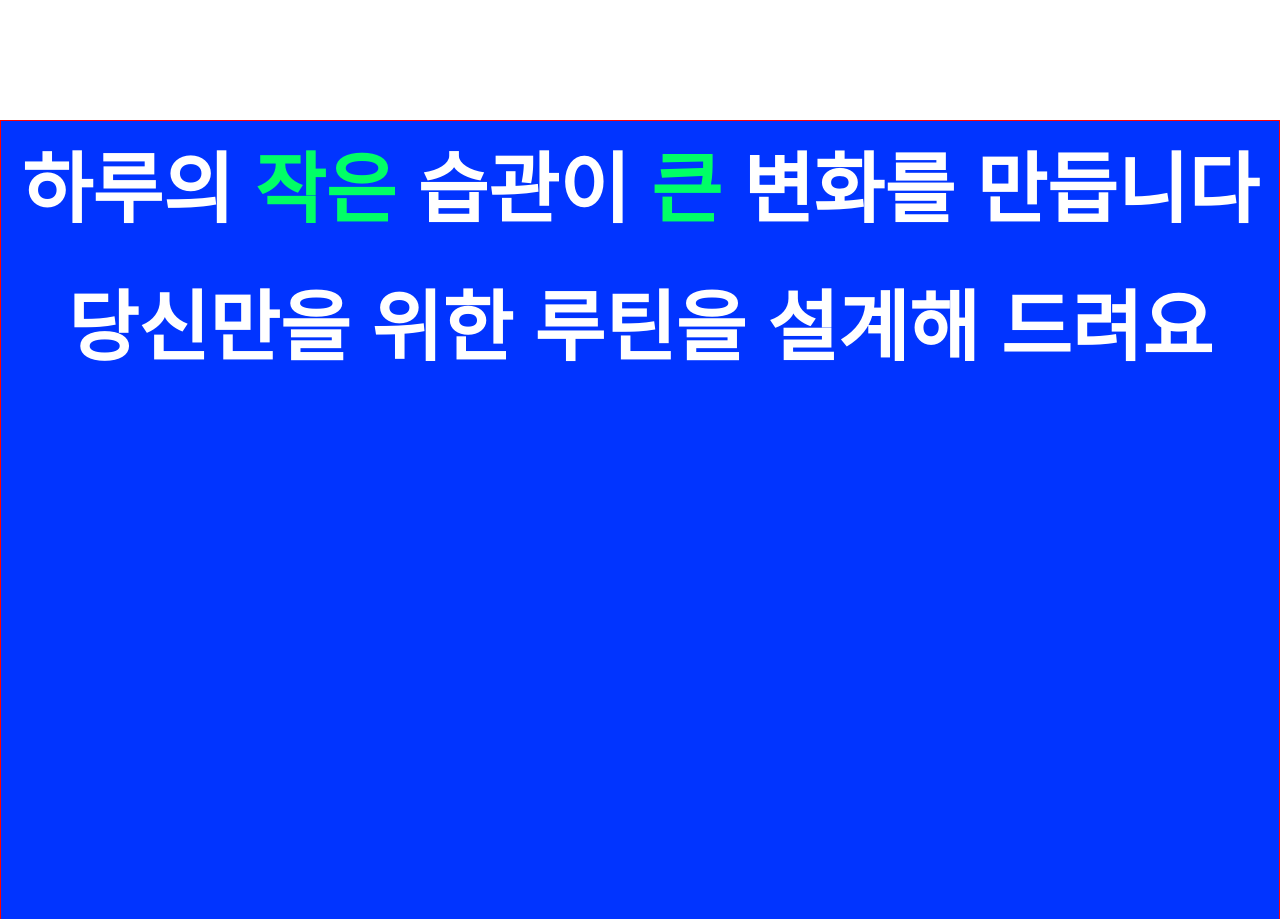
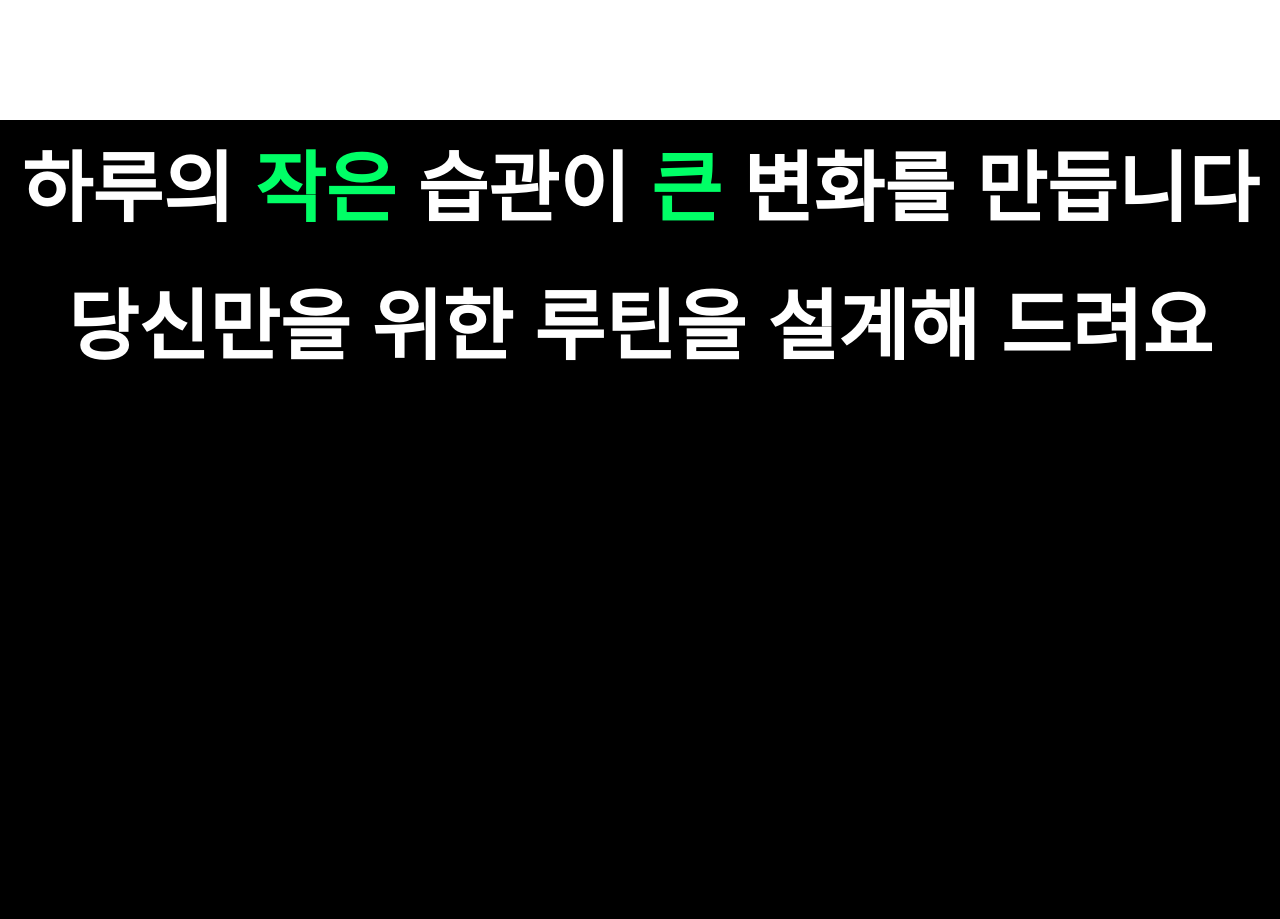
Before and after one commit to kimhyeji/uiux_jh, a plain HTML site: page index.html in a window 1280 px wide. Shown: the part 2280-3199 px from the top of the page. Drawn offline with nearby package versions, Linux system fonts and the light colour scheme; animation ran at ten frames a second.

Commit message:
공사중 2

```diff
--- a/index.html
+++ b/index.html
@@ -5,6 +5,10 @@
     <meta name="viewport" content="width=device-width, initial-scale=1.0" />
     <title>LOOPYIT 브랜드 소개</title>
     <link rel="stylesheet" href="style.css" />
+    <!-- 제이쿼리 -->
+    <script src="https://cdnjs.cloudflare.com/ajax/libs/jquery/3.7.1/jquery.min.js"></script>
+
+    <!-- aos animation -->
     <link href="https://unpkg.com/aos@2.3.1/dist/aos.css" rel="stylesheet" />
     <script src="https://unpkg.com/aos@2.3.1/dist/aos.js"></script>
   </head>
@@ -72,7 +76,7 @@
     <!-- ✅ 마우스 트레일 효과 -->
     <canvas></canvas>
 
-    <div style="height: 2000px; background-color: #0134ff"></div>
+    <div style="height: 2000px; background-color: #00ff66"></div>
 
     <script src="script.js"></script>
   </body>
--- a/script.js
+++ b/script.js
@@ -1,25 +1,25 @@
 AOS.init();
 
-document.addEventListener("DOMContentLoaded", () => {
-  const glassyCircle = document.querySelector(".glassy-circle");
-  const canvas = document.querySelector("canvas");
-  const ctx = canvas.getContext("2d");
+$(document).ready(function () {
+  const $glassyCircle = $(".glassy-circle");
+  const $canvas = $("canvas");
+  const ctx = $canvas[0].getContext("2d");
 
   // ✅ 마우스 따라다니는 블러 원
-  window.addEventListener("mousemove", (e) => {
-    glassyCircle.style.transform = `translate(${e.clientX - 100}px, ${
-      e.clientY - 100
-    }px)`;
+  $(window).on("mousemove", function (e) {
+    $glassyCircle.css(
+      "transform",
+      `translate(${e.clientX - 100}px, ${e.clientY - 100}px)`
+    );
   });
 
   // ✅ 캔버스 기본 설정
-  canvas.width = window.innerWidth;
-  canvas.height = window.innerHeight;
-
-  window.addEventListener("resize", () => {
-    canvas.width = window.innerWidth;
-    canvas.height = window.innerHeight;
-  });
+  function resizeCanvas() {
+    $canvas[0].width = window.innerWidth;
+    $canvas[0].height = window.innerHeight;
+  }
+  resizeCanvas();
+  $(window).on("resize", resizeCanvas);
 
   // ✅ 마우스 따라다니는 네온 초록색 트레일 효과
   let mouseMoved = false;
@@ -37,7 +37,7 @@ document.addEventListener("DOMContentLoaded", () => {
     dy: 0,
   }));
 
-  window.addEventListener("mousemove", (e) => {
+  $(window).on("mousemove", function (e) {
     mouseMoved = true;
     pointer.x = e.clientX;
     pointer.y = e.clientY;
@@ -53,7 +53,7 @@ document.addEventListener("DOMContentLoaded", () => {
         window.innerHeight;
     }
 
-    ctx.clearRect(0, 0, canvas.width, canvas.height);
+    ctx.clearRect(0, 0, $canvas[0].width, $canvas[0].height);
 
     trail.forEach((p, i) => {
       const prev = i === 0 ? pointer : trail[i - 1];
@@ -89,68 +89,67 @@ document.addEventListener("DOMContentLoaded", () => {
   }
 
   update(0);
-});
 
-document.addEventListener("DOMContentLoaded", () => {
-  const section2 = document.querySelector(".section2");
-  const section3 = document.querySelector(".section3");
-  const circle = document.querySelector(".circle");
-  const textStep1 = document.querySelector(".text-step-1");
-  const textStep2 = document.querySelector(".text-step-2");
+  // ✅ 섹션 애니메이션 관련
+  const $section2 = $(".section2");
+  const $section3 = $(".section3");
+  const $circle = $(".circle");
+  const $textStep1 = $(".text-step-1");
+  const $textStep2Hw = $(".highlight-word");
 
-  window.addEventListener("scroll", () => {
-    const scrollTop = window.scrollY;
-    const sectionTop = section2.offsetTop;
-    const sectionHeight = section2.offsetHeight;
+  $(window).on("scroll", function () {
+    const scrollTop = $(window).scrollTop();
+    const sectionTop = $section2.offset().top;
+    const sectionHeight = $section2.outerHeight();
     let progress = (scrollTop - sectionTop) / sectionHeight;
     progress = Math.max(0, Math.min(progress, 1));
 
-    const sectionTop3 = section3.offsetTop;
-    const sectionHeight3 = section3.offsetHeight;
-    let progress3 = (scrollTop3 - sectionTop3) / sectionHeight3;
-    progress3 = Math.max(0, Math.min(progress3, 1)); // ✅ 여기 오타 수정
+    const sectionTop3 = $section3.offset().top;
+    const sectionHeight3 = $section3.outerHeight();
+    let progress3 = (scrollTop - sectionTop3) / sectionHeight3;
+    progress3 = Math.max(0, Math.min(progress3, 1));
 
     // ✅ 화면의 절반 정도 스크롤 시 색상 변경
-    if (progress3 >= 0.5) {
-      textStep2.style.color = "#00ff66";
-    } else {
-      textStep2.style.color = "#fff";
-    }
+    // if (progress3 >= 0.15) {
+    //   $textStep2Hw.css("color", "#00ff66");
+    // } else {
+    //   $textStep2Hw.css("color", "#fff");
+    // }
 
     // 1️⃣ 2섹션 진입 시 Step1 보이기
     if (progress > 0 && progress < 0.2) {
-      textStep1.style.opacity = 1;
-      circle.style.opacity = 1;
+      $textStep1.css("opacity", 1);
+      $circle.css("opacity", 1);
     } else if (progress < 0.2) {
-      textStep1.style.opacity = 0;
-      circle.style.opacity = 0;
+      $textStep1.css("opacity", 0);
+      $circle.css("opacity", 0);
     }
 
     // 2️⃣ 원 확대 + Step1 사라짐
     if (progress >= 0.2 && progress < 0.45) {
-      textStep1.style.opacity = 0;
-      circle.style.opacity = 1;
+      $textStep1.css("opacity", 0);
+      $circle.css("opacity", 1);
       const initialSize = 90;
       const screenDiagonal = Math.sqrt(
         window.innerWidth ** 2 + window.innerHeight ** 2
       );
       const maxScale = screenDiagonal / initialSize;
       const scale = 1 + ((progress - 0.2) / 0.25) * (maxScale - 1);
-      circle.style.transform = `translate(-50%, -50%) scale(${scale})`;
+      $circle.css("transform", `translate(-50%, -50%) scale(${scale})`);
     }
 
     // 3️⃣ 배경 전환
     if (progress < 0.45) {
-      section2.style.background = "#fff";
+      $section2.css("background", "#fff");
     } else if (progress >= 0.45 && progress < 0.5) {
-      section2.style.background = "#00ff66";
+      $section2.css("background", "#00ff66");
     } else {
-      section2.style.background = "#0134FF";
+      $section2.css("background", "#000");
     }
 
     // 4️⃣ 검정 배경에서 Step2 등장
     if (progress >= 0.5 && progress < 0.6) {
-      circle.style.opacity = 0;
+      $circle.css("opacity", 0);
     }
   });
 });
--- a/style.css
+++ b/style.css
@@ -213,9 +213,8 @@ header {
 
 /* 섹션 3 */
 .section3 {
-  background-color: #0134ff;
+  background-color: #000;
   height: 100vh;
-  border: 1px solid red;
 }
 
 .text-step-2 {
```
